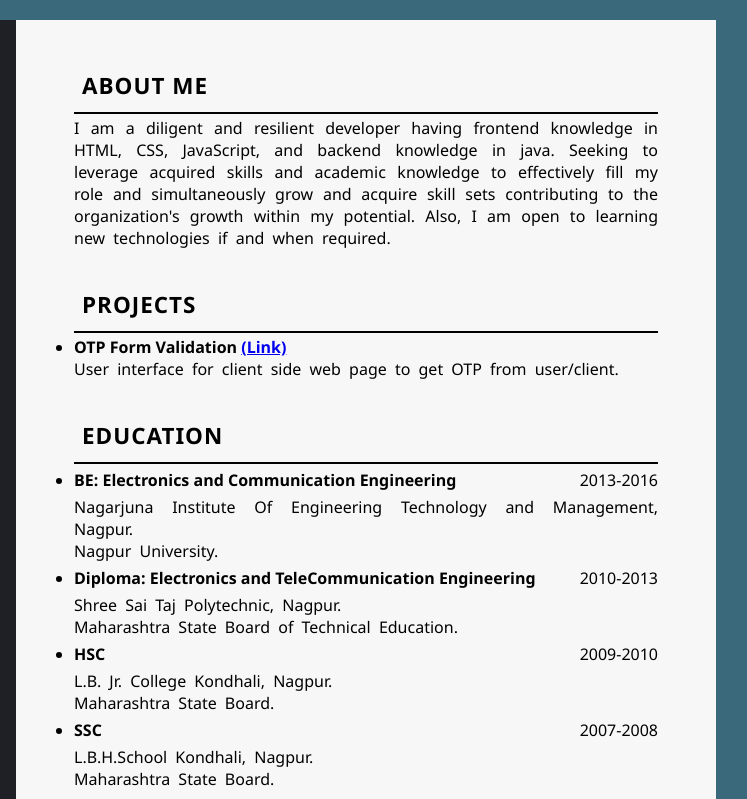
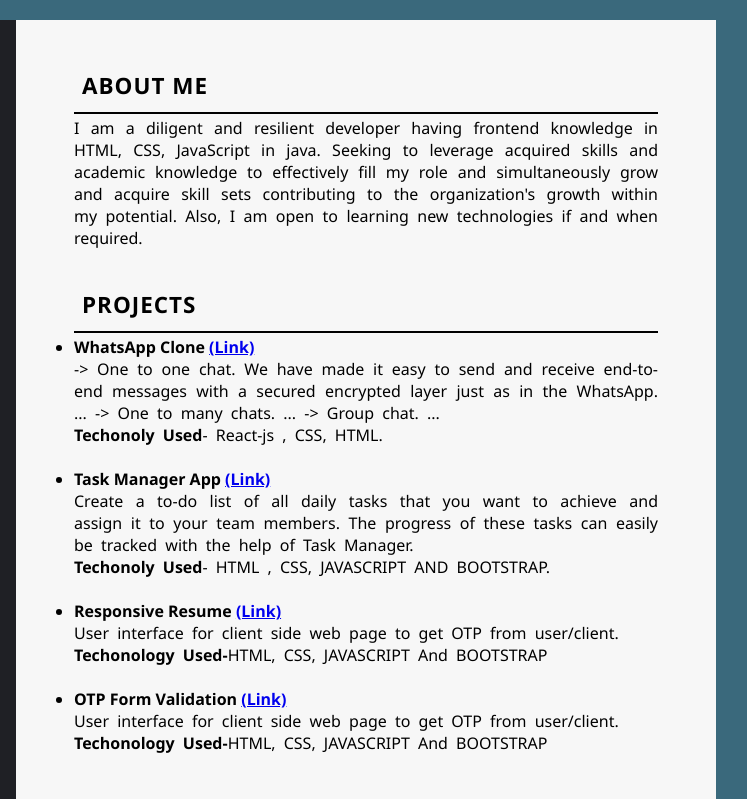
Before and after one commit to JitendraChoudhary20/Responsive-Resume-using-CSS-Grid---Input-type-reset-Readonly-Disabled-Element---csneyozcpfr0, a plain HTML site: page index.html in a window 1280 px wide. Shown: the top 799 px of the page, 348-1095 px from the left. Drawn offline with Linux system fonts and the light colour scheme.

Commit message:
Added New projects

```diff
--- a/index.html
+++ b/index.html
@@ -80,7 +80,10 @@
                     <hr>
                     <div class="content">
                         <p>
-                            I am a diligent and resilient developer having frontend knowledge in HTML, CSS, JavaScript, and backend knowledge in java. Seeking to leverage acquired skills and academic knowledge to effectively fill my role and simultaneously grow and acquire skill sets contributing to the organization's growth within my potential. Also, I am open to learning new technologies if and when required.
+                            I am a diligent and resilient developer having frontend knowledge in HTML, CSS, JavaScript in java.
+                            Seeking to leverage acquired skills and academic knowledge to effectively fill my role and simultaneously
+                             grow and acquire skill sets contributing to the organization's growth within my potential. Also, I am open
+                              to learning new technologies if and when required.
                         </p>
                         <br>
                     </div>
@@ -92,10 +95,39 @@
                     <hr>
                     <ul>
                         <li>
+                            <h4>WhatsApp Clone
+                                <a href="https://jitendrachoudhary20.github.io/whats-App-clone/" target="_blank">(Link)</a>
+                            </h4>
+                            <p> -> One to one chat. We have made it easy to send and receive end-to-end messages with a secured encrypted layer just as in the WhatsApp. ...
+                                -> One to many chats. ...
+                                -> Group chat. ...</p>
+                                <p><b>Techonoly Used</b>- React-js , CSS, HTML.</p>
+                            <br>
+                        </li>
+                        <li>
+                            <h4>Task Manager App
+                                <a href="https://jitendrachoudhary20.github.io/Task-Manager-App---JS-Placement-Project---mt8a206ds6ga/" target="_blank">(Link)</a>
+                            </h4>
+                            <p>Create a to-do list of all daily tasks that you want to achieve and assign it to your team members.
+                               The progress of these tasks can easily be tracked with the help of Task Manager.</p>
+
+                               <p><b>Techonoly Used</b>- HTML , CSS, JAVASCRIPT AND BOOTSTRAP.</p>
+                            <br>
+                        </li>
+                        <li>
+                            <h4>Responsive Resume
+                                <a href="https://jitendrachoudhary20.github.io/ResponsiveResume/" target="_blank">(Link)</a>
+                            </h4>
+                            <p>User interface for client side web page to get OTP from user/client.</p>
+                            <p><b>Techonology Used-</b>HTML, CSS, JAVASCRIPT And BOOTSTRAP</p>
+                            <br>
+                        </li>
+                        <li>
                             <h4>OTP Form Validation
                                 <a href="https://jitendrachoudhary20.github.io/OTP-project1/" target="_blank">(Link)</a>
                             </h4>
                             <p>User interface for client side web page to get OTP from user/client.</p>
+                            <p><b>Techonology Used-</b>HTML, CSS, JAVASCRIPT And BOOTSTRAP</p>
                             <br>
                         </li>
                     </ul>
```
